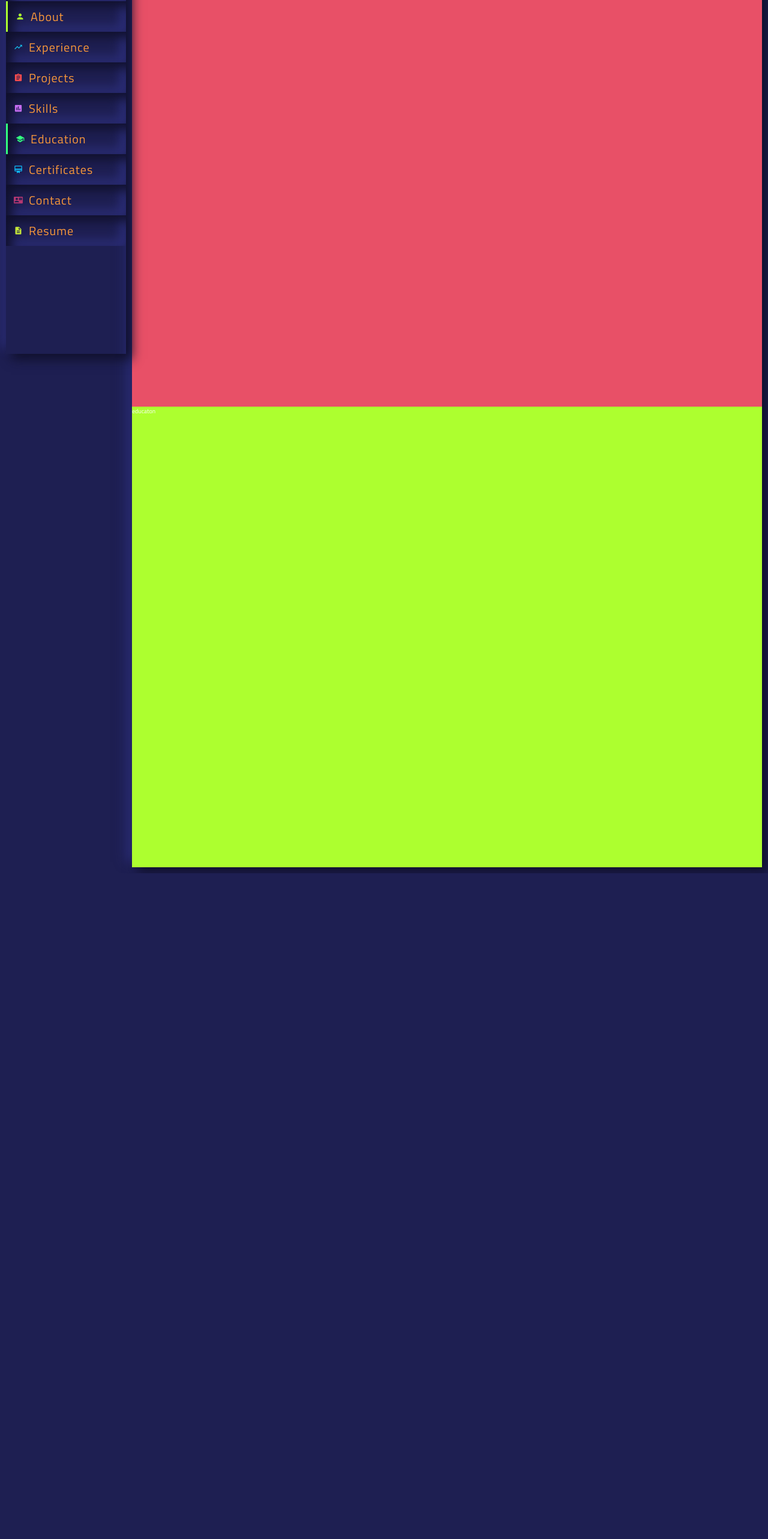
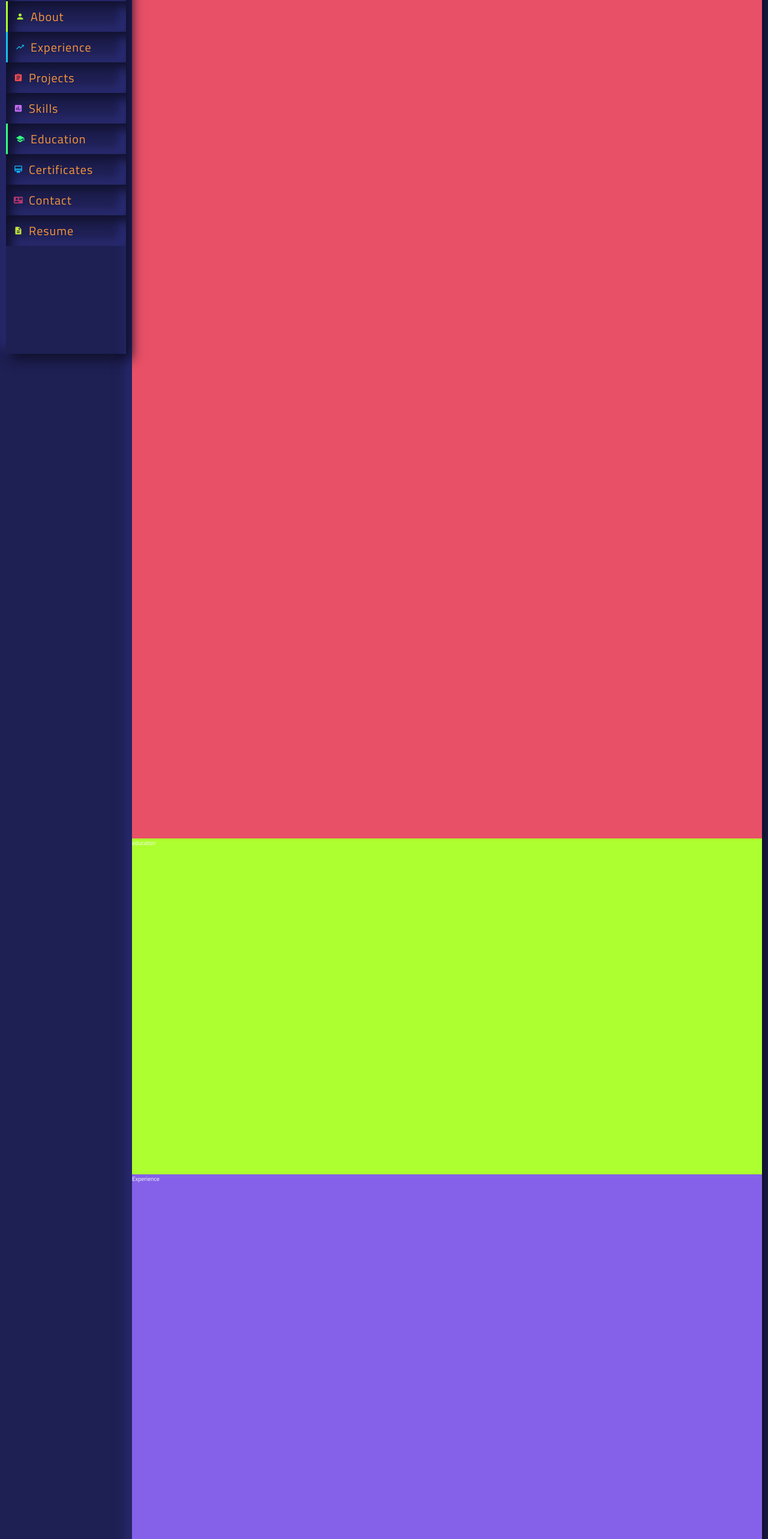
Before and after one commit to rajatgng/rajatgng.github.io, a React (Create React App) app: page / in a window 1280 px wide. Shown: the part 212-2778 px from the top of the page at 60% size. Before the commit the page ends 1668 px from the top, so only its background shows below. Built offline with nearby package versions, Linux system fonts and the light colour scheme.

Commit message:
active item intersection observer work completed

```diff
--- a/src/components/Content/About/About.scss
+++ b/src/components/Content/About/About.scss
@@ -1,4 +1,4 @@
 .about{
   background-color: #e85067;
-  height: 110vh;
+  height: 200vh;
 }
--- a/src/components/Content/Content.tsx
+++ b/src/components/Content/Content.tsx
@@ -3,6 +3,7 @@ import About from "./About/About";
 import './Content.scss';
 import Education from "./Education/Education";
 import ActiveViewport from "../../hoc/ActiveViewport";
+import Experience from "./Experience/Experience";
 
 interface ContentProps {
 }
@@ -14,6 +15,7 @@ const Content: React.FC<ContentProps> = (props: ContentProps) => {
         <section className={'content'}>
             <ActiveViewport component={<About/>} type={'about'}/>
             <ActiveViewport component={<Education/>} type={'edu'}/>
+            <ActiveViewport component={<Experience/>} type={'exp'}/>
         </section>
     );
 };
--- a/src/components/Content/Education/Education.scss
+++ b/src/components/Content/Education/Education.scss
@@ -1,5 +1,4 @@
 .education{
-  min-height: 96vh;
-  height: 200px;
+  min-height: 70vh;
   background-color: greenyellow;
 }
--- /dev/null
+++ b/src/components/Content/Experience/Experience.scss
@@ -0,0 +1,4 @@
+.experience{
+  background-color: #8461e8;
+  height: 100vh;
+}
--- /dev/null
+++ b/src/components/Content/Experience/Experience.tsx
@@ -0,0 +1,18 @@
+import React, {FunctionComponent} from 'react';
+import './Experience.scss';
+
+interface OwnProps {
+}
+
+type Props = OwnProps;
+
+const Experience: FunctionComponent<Props> = (props) => {
+
+    return (
+        <div className={'experience'} id={'experience'}>
+            Experience
+        </div>
+    );
+};
+
+export default Experience;
--- a/src/hoc/ActiveViewport.tsx
+++ b/src/hoc/ActiveViewport.tsx
@@ -3,20 +3,25 @@ import React, {useEffect, useRef} from 'react';
 const ActiveViewport: React.FC<any> = ({component: Component, ...rest}) => {
     const sectionRef = useRef(null);
     const {type} = rest;
+    let threshold: number[] = [];
+    for (let i = 0; i <= 100; i++) {
+        threshold.push(i * 0.01);
+    }
 
     const cb: IntersectionObserverCallback = (entries: IntersectionObserverEntry[], observer: IntersectionObserver) => {
         let targetElement = document.getElementsByClassName(`sidebar-${type}`);
-        console.log(type, entries[0])
-        let visibleArea: number = entries[0].intersectionRatio;
-        if (visibleArea > 0.7) {
+        let parentArea = entries[0].rootBounds!.height;
+        let childArea = entries[0].intersectionRect.height;
+        let visibleArea = childArea / parentArea;
+        if (visibleArea >= 0.7) {
             targetElement[0]?.classList.add('sidebar-border-active');
-        } else if (visibleArea < 0.3) {
+        } else if (visibleArea <= 0.3) {
             targetElement[0]?.classList.remove('sidebar-border-active');
         }
     };
 
     useEffect(() => {
-        const options: IntersectionObserverInit = {threshold: [0.25, 0.75]}
+        const options: IntersectionObserverInit = {threshold}
         const observer = new IntersectionObserver(cb, options);
         observer.observe(sectionRef.current!);
         return () => {
```
